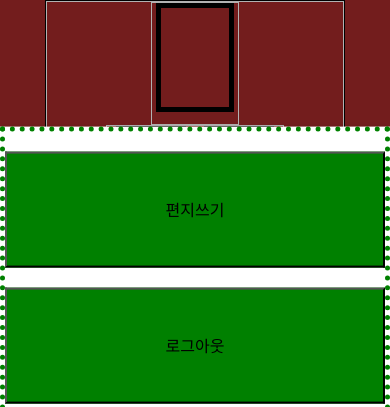
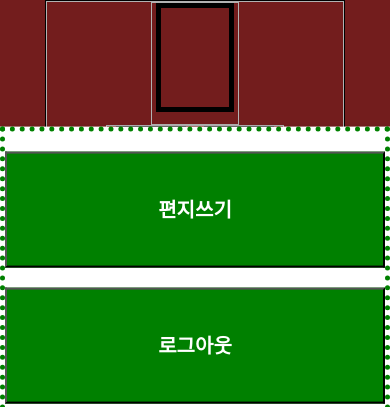
Before and after one commit to DHAPARK/letterOfHeartProj, a website: page pageTemplates/index.html in a window 390 px wide. Both pictures are taken after a click on the button 195 px from the left and 529 px from the top of the page. Shown: the top 407 px of the page. Drawn offline with nearby package versions, Linux system fonts and the light colour scheme; files whose address does not match are found by name.

Commit message:
모바일환경

```diff
--- a/pageTemplates/index.html
+++ b/pageTemplates/index.html
@@ -180,6 +180,9 @@
             height:20%;
             background-color:green;
             margin-top:20px;
+            color:white;
+            font-weight: bold;
+            font-size:20px;
         }
         #popupDeco{
             width: 100%;
```
